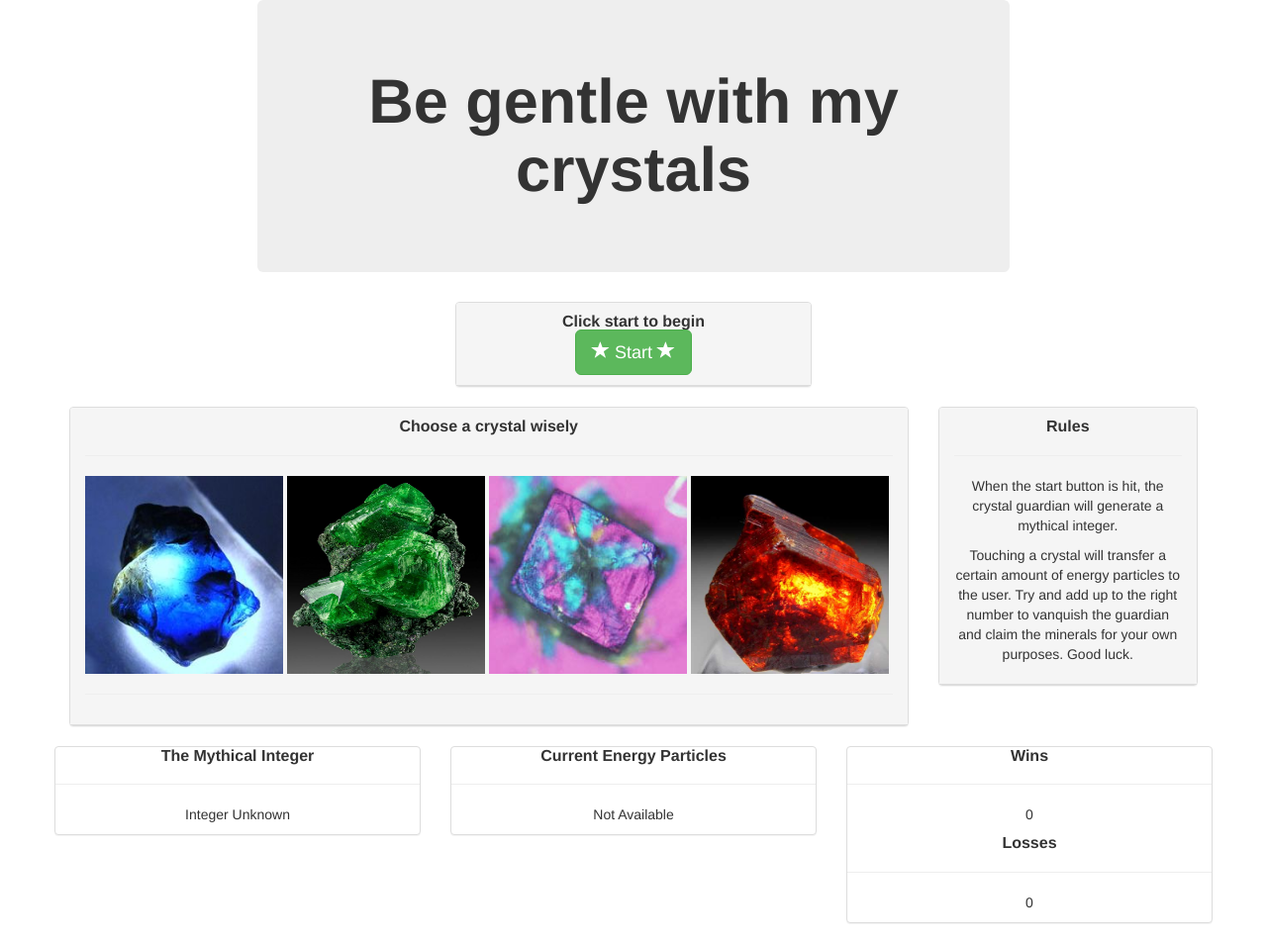
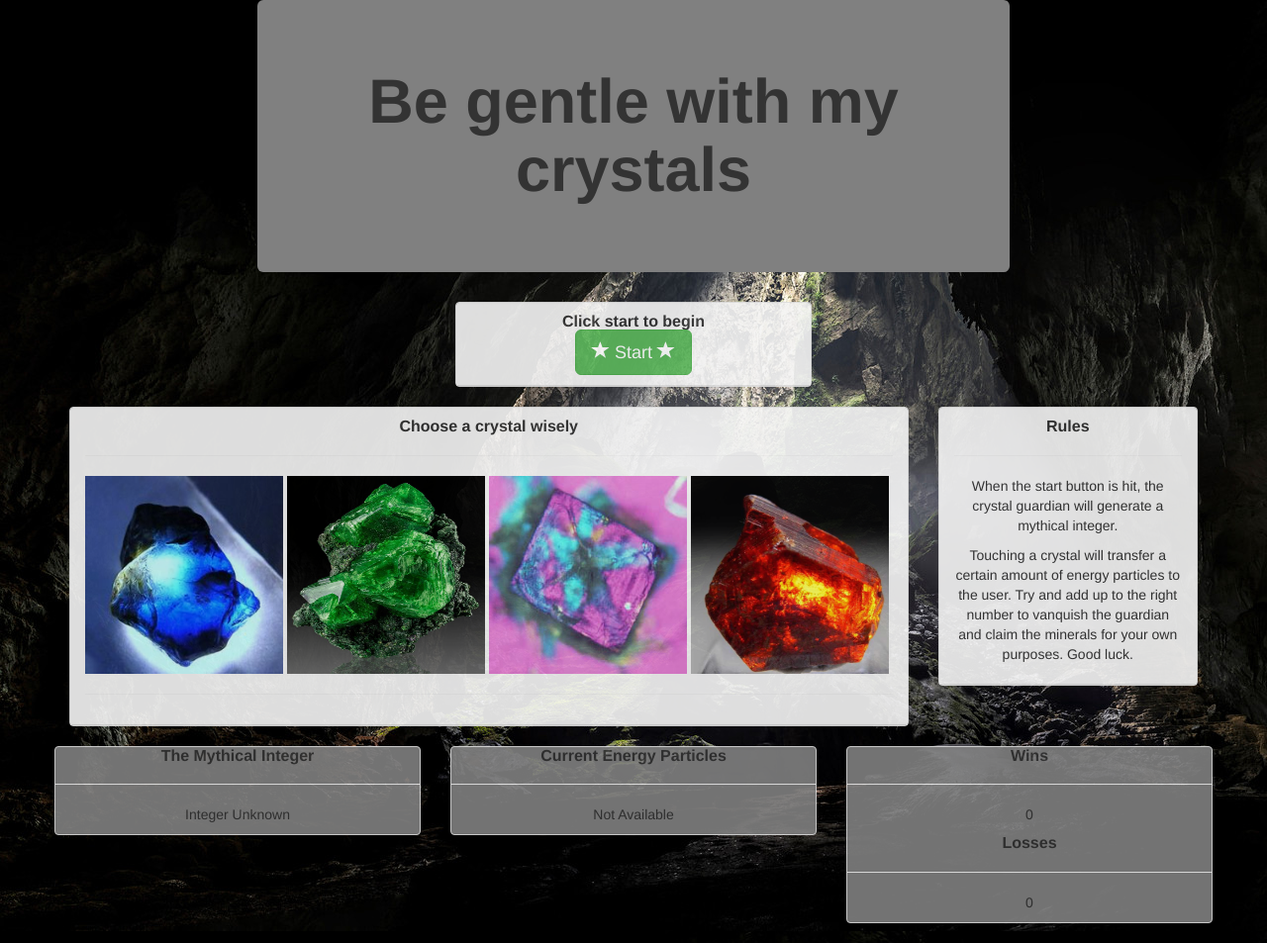
Before and after one commit to salszu/week-4-game, a PHP site: page / in a window 1280 px wide. Shown: the whole page at 99% size. Run offline with PHP 8.4, Linux system fonts and the light colour scheme.

Commit message:
added background image and fixed IDs

```diff
--- a/assets/css/style.css
+++ b/assets/css/style.css
@@ -1 +1,15 @@
 /* Create a class for the crystals to resize them all */
+.panel {
+	opacity: .9;
+	background-color: grey;
+}
+
+.jumbotron {
+	background-color: grey;
+
+}
+
+
+#headText {
+	text-decoration-color: red;
+}
--- a/index.html
+++ b/index.html
@@ -11,11 +11,11 @@
     <title>crystal touchers</title>
 </head>
 
-<body>
+<body background="assets/images/cavern.jpg">
     <div class="container">
         <!-- jumpotron header -->
         <div class="jumbotron col-lg-8 col-lg-offset-2">
-            <h1 class="text-center"><strong>Be gentle with my crystals</strong></h1>
+            <h1 class="text-center" id="headText"><strong>Be gentle with my crystals</strong></h1>
             <h3 class="text-center"></h3>
         </div>
         <!-- click to start panel -->
```
Also changed, not shown: assets/images/cavern.jpg (added).
